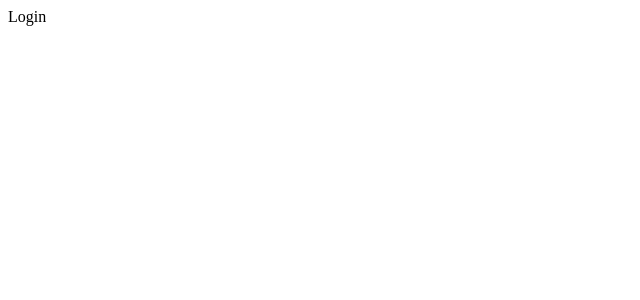
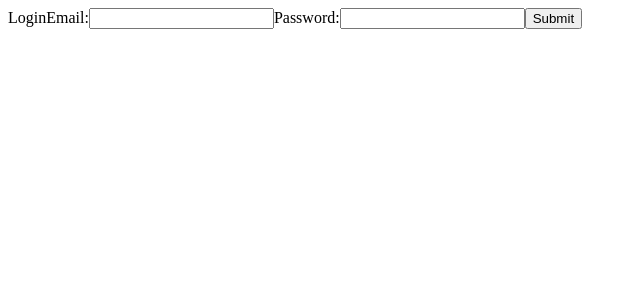
Before and after one commit to JorgeRedondoDev/prueba-tecnica-front-v3, a React (Create React App) app: page /login in a window 1280 px wide. Shown: the top 300 px of the page, without its empty margins (0-640 px from the left). Built offline with nearby package versions, Linux system fonts and the light colour scheme.

Commit message:
Added logic to Login

```diff
--- a/package.json
+++ b/package.json
@@ -15,6 +15,7 @@
 		"@types/styled-components": "^5.1.2",
 		"react": "^16.13.1",
 		"react-dom": "^16.13.1",
+		"react-hot-toast": "^2.1.1",
 		"react-redux": "^7.2.1",
 		"react-router-dom": "^5.2.0",
 		"react-scripts": "3.4.3",
--- a/src/pages/Login.tsx
+++ b/src/pages/Login.tsx
@@ -1,24 +1,69 @@
-import React, { useEffect } from "react";
+import React, { useEffect, useState } from "react";
 import { useSelector, useDispatch } from "react-redux";
 import { requestToken } from "../store/actions/getTokenAction";
 import { RootState } from "../store/reducers";
+import toast, { Toaster } from "react-hot-toast";
 
 function Login() {
   const dispatch = useDispatch();
+  const result = useSelector((state: RootState) => state.token);
 
-  const person = {
-    email: "eve.holt@reqres.in",
-    password: "cityslicka",
-  };
-  const result = useSelector((state: RootState) => state.token);
-  console.log("result", result.token);
+  const [preventFirstCall, setPreventFirstCall] = useState(false);
+  const [loginData, setlLoginData] = useState({
+    email: "",
+    password: "",
+  });
 
   useEffect(() => {
-    dispatch(requestToken(person));
-    // eslint-disable-next-line react-hooks/exhaustive-deps
-  }, []);
+    dispatchFunction();
+  }, [result]);
 
-  return <div>Login</div>;
+  function dispatchFunction() {
+    if (preventFirstCall && result.token) {
+      localStorage.setItem("token", result.token);
+      toast.success("Successfull!");
+      setTimeout(() => {
+        window.location.href = "/users";
+      }, 1000);
+    } else {
+      preventFirstCall && toast.error("emial or password invalid");
+    }
+  }
+
+  function handleEmail(e) {
+    setlLoginData({ ...loginData, email: e.target.value });
+  }
+  function handlePassword(e) {
+    setlLoginData({ ...loginData, password: e.target.value });
+  }
+
+  function handleSummit(e) {
+    e.preventDefault();
+    dispatch(requestToken(loginData));
+    setPreventFirstCall(true);
+  }
+
+  return (
+    <form>
+      <Toaster position="top-right" />
+      Login
+      <label>
+        Email:
+        <input type="text" value={loginData.email} onChange={handleEmail} />
+      </label>
+      <label>
+        Password:
+        <input
+          type="password"
+          value={loginData.password}
+          onChange={handlePassword}
+        />
+      </label>
+      <button type="submit" onClick={handleSummit}>
+        Submit
+      </button>
+    </form>
+  );
 }
 
 export default Login;
--- a/src/store/sagas.ts
+++ /dev/null
@@ -1,5 +0,0 @@
-import { all } from "redux-saga/effects";
-
-export default function* rootSaga() {
-  yield all([]);
-}
--- a/src/store/sagas/getTokenSaga.ts
+++ b/src/store/sagas/getTokenSaga.ts
@@ -1,23 +1,29 @@
 import { REQUEST_TOKEN, receiveToken } from "store/actions/getTokenAction";
 import { call, put, takeEvery } from "redux-saga/effects";
 
-console.log("Saga Token e");
-
-const getToken = async (credencials) => {
-  console.log("PretgetToken", credencials.credencials);
-
+const getToken = async ({ credencials }) => {
+  // Fake api call to check if the user and password are correct
+  if (
+    credencials.email === "eve.holt@reqres.in" &&
+    credencials.password === "cityslicka"
+  ) {
     try {
       const response = await fetch("https://reqres.in/api/login", {
         method: "POST",
         headers: {
           "Content-Type": "application/json",
         },
-      body: JSON.stringify(credencials.credencials),
+        body: JSON.stringify(credencials),
       });
       const data = await response.json();
       return data;
     } catch (e) {
-    console.log(e);
+      const data = { error: "error" };
+      return data;
+    }
+  } else {
+    const data = { error: "error" };
+    return data;
   }
 };
 
--- a/src/store/sagas/getUsersSaga.ts
+++ b/src/store/sagas/getUsersSaga.ts
@@ -2,7 +2,6 @@ import { REQUEST_USER, receiveUser } from "store/actions/getUsersAction";
 import { call, put, takeEvery } from "redux-saga/effects";
 
 const getUsers = async ({ page }) => {
-  console.log("getUsersSaga", page);
   try {
     const response = await fetch("https://reqres.in/api/users?page=" + page, {
       method: "GET",
```
Also changed, not shown: 1 other file (tests, documents, lock files or other folders). Lines whose indentation alone changed are shown as unchanged.
